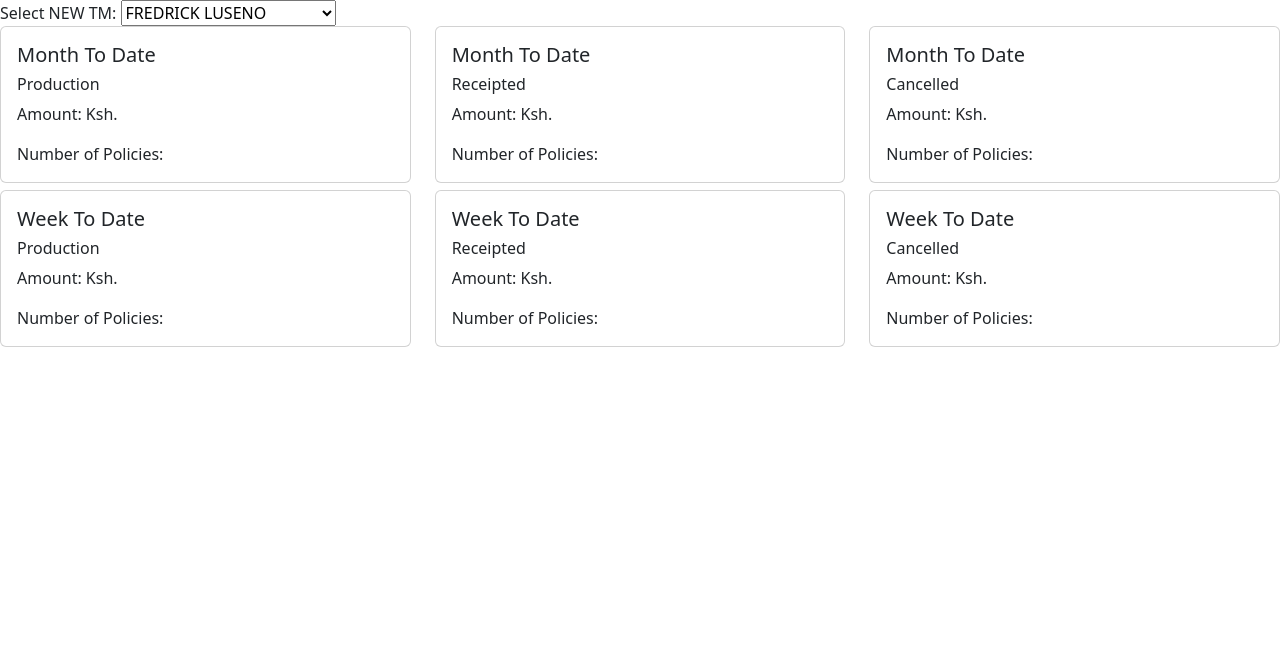
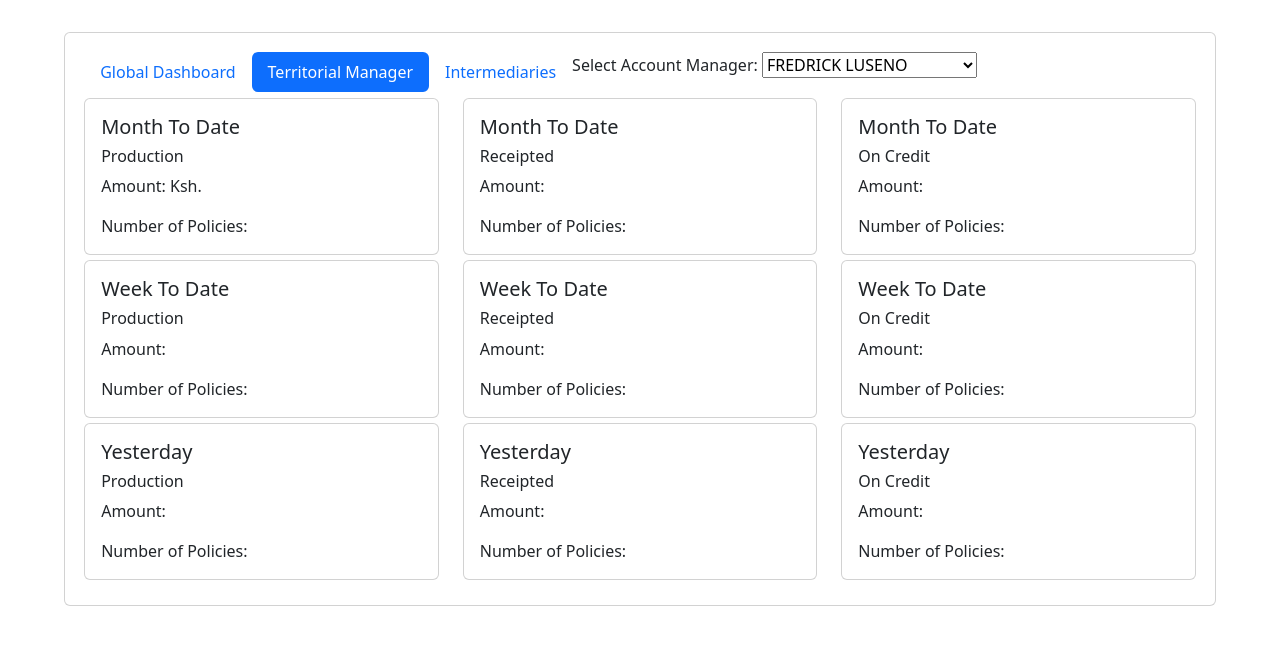
Before and after one commit to chete-py/production_dashboard_Flask, a Flask app: page /tms in a window 1280 px wide. Shown: the part 56-701 px from the top of the page. Run offline with Flask 3, Linux system fonts and the light colour scheme; data comes from the database, SQL or seed files in the repository; some libraries are stand-ins or nearby versions.

Commit message:
add: in line

```diff
--- a/templates/tms.html
+++ b/templates/tms.html
@@ -26,10 +26,28 @@
     </head>
     <body>
 
-      <label for="newTMDropdown">Select NEW TM:</label>
+
+      <div class="card" style="margin: 2.5% 5%; padding: 1.5%;">
+
+        <div style="padding-bottom: 0.5%;">
+             <ul class="nav nav-pills">
+                 <li class="nav-item">
+                   <a class="nav-link " href="{{ url_for('home') }}">Global Dashboard</a>
+                 </li>
+                 <li class="nav-item">
+                   <a class="nav-link active" href="">Territorial Manager</a>
+                 </li>
+                 <li class="nav-item">
+                   <a class="nav-link" href="#">Intermediaries</a>
+                 </li>
+                 <li>
+                  <label for="newTMDropdown">Select Account Manager:</label>
                   <select id="newTMDropdown"></select>
 
+                 </li>
+               </ul>
 
+         </div>
 
          <div class="row" style="padding-bottom:0.5%;">
              <div class="col-sm-4">
@@ -37,7 +55,7 @@
                  <div class="card-body">
                    <h5 class="card-title">Month To Date</h5>
                    <h6 class="card-title">Production</h6>
-                      <p id="grossPremiumCard" class="card-text">Amount: Ksh.</p>
+                   <p id="grossPremiumCard" class="card-text">Amount: Ksh. </p>
                    <p class="card-text">Number of Policies: </p>
                  </div>
                </div>
@@ -47,7 +65,7 @@
                  <div class="card-body">
                    <h5 class="card-title">Month To Date</h5>
                    <h6 class="card-title">Receipted</h6>
-                      <p class="card-text">Amount: Ksh.</p>
+                   <p class="card-text">Amount: </p>
                    <p class="card-text">Number of Policies: </p>
                  </div>
                </div>
@@ -56,20 +74,20 @@
                  <div class="card">
                    <div class="card-body">
                      <h5 class="card-title">Month To Date</h5>
-                        <h6 class="card-title">Cancelled</h6>
-                        <p class="card-text">Amount: Ksh.</p>
+                     <h6 class="card-title">On Credit</h6>
+                     <p class="card-text">Amount:</p>
                      <p class="card-text">Number of Policies: </p>
                    </div>
                  </div>
                </div>
            </div>
-              <div class="row">
+           <div class="row" style="padding-bottom:0.5%;">
                <div class="col-sm-4">
                  <div class="card">
                    <div class="card-body">
                      <h5 class="card-title">Week To Date</h5>
                      <h6 class="card-title">Production</h6>
-                      <p class="card-text">Amount: Ksh.</p>
+                     <p class="card-text">Amount: </p>
                      <p class="card-text">Number of Policies: </p>
                    </div>
                  </div>
@@ -79,7 +97,7 @@
                    <div class="card-body">
                      <h5 class="card-title">Week To Date</h5>
                      <h6 class="card-title">Receipted</h6>
-                      <p class="card-text">Amount: Ksh.</p>
+                     <p class="card-text">Amount: </p>
                      <p class="card-text">Number of Policies: </p>
                    </div>
                  </div>
@@ -88,15 +106,44 @@
                  <div class="card">
                    <div class="card-body">
                      <h5 class="card-title">Week To Date</h5>
-                        <h6 class="card-title">Cancelled</h6>
-                        <p class="card-text">Amount: Ksh.</p>
+                     <h6 class="card-title">On Credit</h6>
+                     <p class="card-text">Amount: </p>
                      <p class="card-text">Number of Policies: </p>
                    </div>
                  </div>
              </div>
            </div>
-
-
+           <div class="row" style="padding-bottom:0.5%;">
+             <div class="col-sm-4">
+               <div class="card">
+                 <div class="card-body">
+                   <h5 class="card-title">Yesterday</h5>
+                   <h6 class="card-title">Production</h6>
+                   <p class="card-text">Amount: </p>
+                   <p class="card-text">Number of Policies: </p>
+                 </div>
+               </div>
+             </div>
+             <div class="col-sm-4">
+               <div class="card">
+                 <div class="card-body">
+                   <h5 class="card-title">Yesterday</h5>
+                   <h6 class="card-title">Receipted</h6>
+                   <p class="card-text">Amount: </p>
+                   <p class="card-text">Number of Policies: </p>
+                 </div>
+               </div>
+             </div>
+             <div class="col-sm-4">
+               <div class="card">
+                 <div class="card-body">
+                   <h5 class="card-title">Yesterday</h5>
+                   <h6 class="card-title">On Credit</h6>
+                   <p class="card-text">Amount: </p>
+                   <p class="card-text">Number of Policies: </p>
+                 </div>
+               </div>
+           </div>
          </div>
 
         <script>
```
Lines whose indentation alone changed are shown as unchanged.
